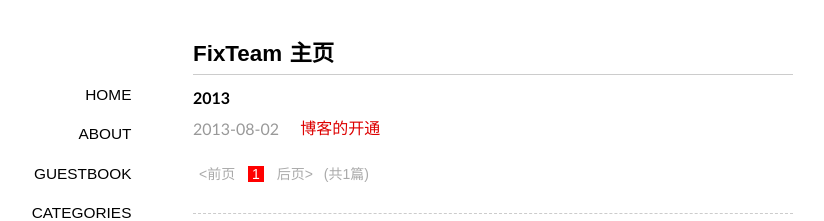
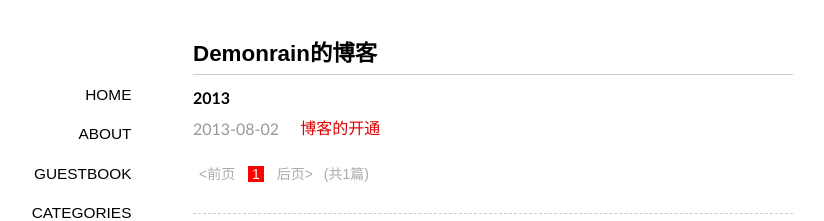
Before and after one commit to kenshinnet/blog, a Jekyll site: the page built from index.html, in a window 1280 px wide. Shown: the top 221 px of the page, without its empty margins (147-971 px from the left). Built offline with Jekyll 4.4.1, drawn with Linux system fonts in a browser that asks for light colours; some web fonts are replaced; Markdown is read by kramdown in place of the engine named in the settings; the list of posts is cut into pages by our own code; comment, search, counter and statistics services are not loaded.

Commit message:
更改标题

```diff
--- a/index.html
+++ b/index.html
@@ -1,5 +1,5 @@
 ---
-title: FixTeam 主页
+title: Demonrain的博客
 layout: page
 ---
 
```
